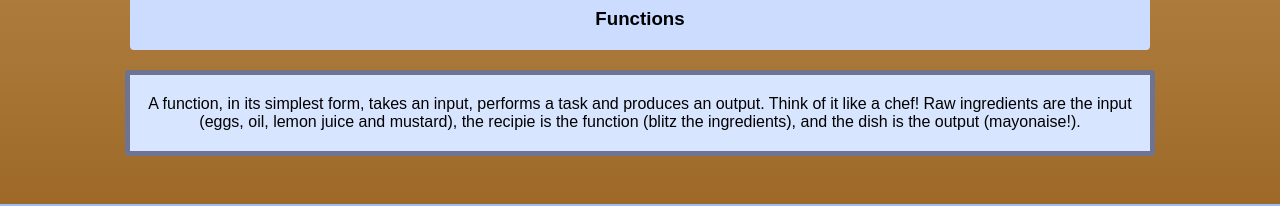
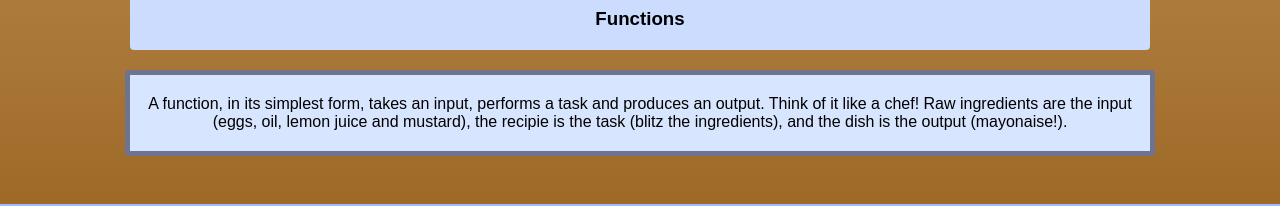
Before and after one commit to cody-ilg/cody-ilg.github.io, a plain HTML site: page blog/JS-fundamentals.html in a window 1280 px wide. Shown: the part 1175-1381 px from the top of the page. Drawn offline with Linux system fonts and the light colour scheme.

Commit message:
cody-ilg fixed typos

```diff
--- a/blog/JS-fundamentals.html
+++ b/blog/JS-fundamentals.html
@@ -64,8 +64,8 @@
     <p>
       A function, in its simplest form, takes an input, performs a task and
       produces an output. Think of it like a chef! Raw ingredients are the input
-      (eggs, oil, lemon juice and mustard), the recipie is the function (blitz
-      the ingredients), and the dish is the output (mayonaise!).
+      (eggs, oil, lemon juice and mustard), the recipie is the task (blitz the
+      ingredients), and the dish is the output (mayonaise!).
     </p>
   </body>
   <footer>
```
Also changed, not shown: blog/emotional-intelligence.html (+0 -5 lines).
